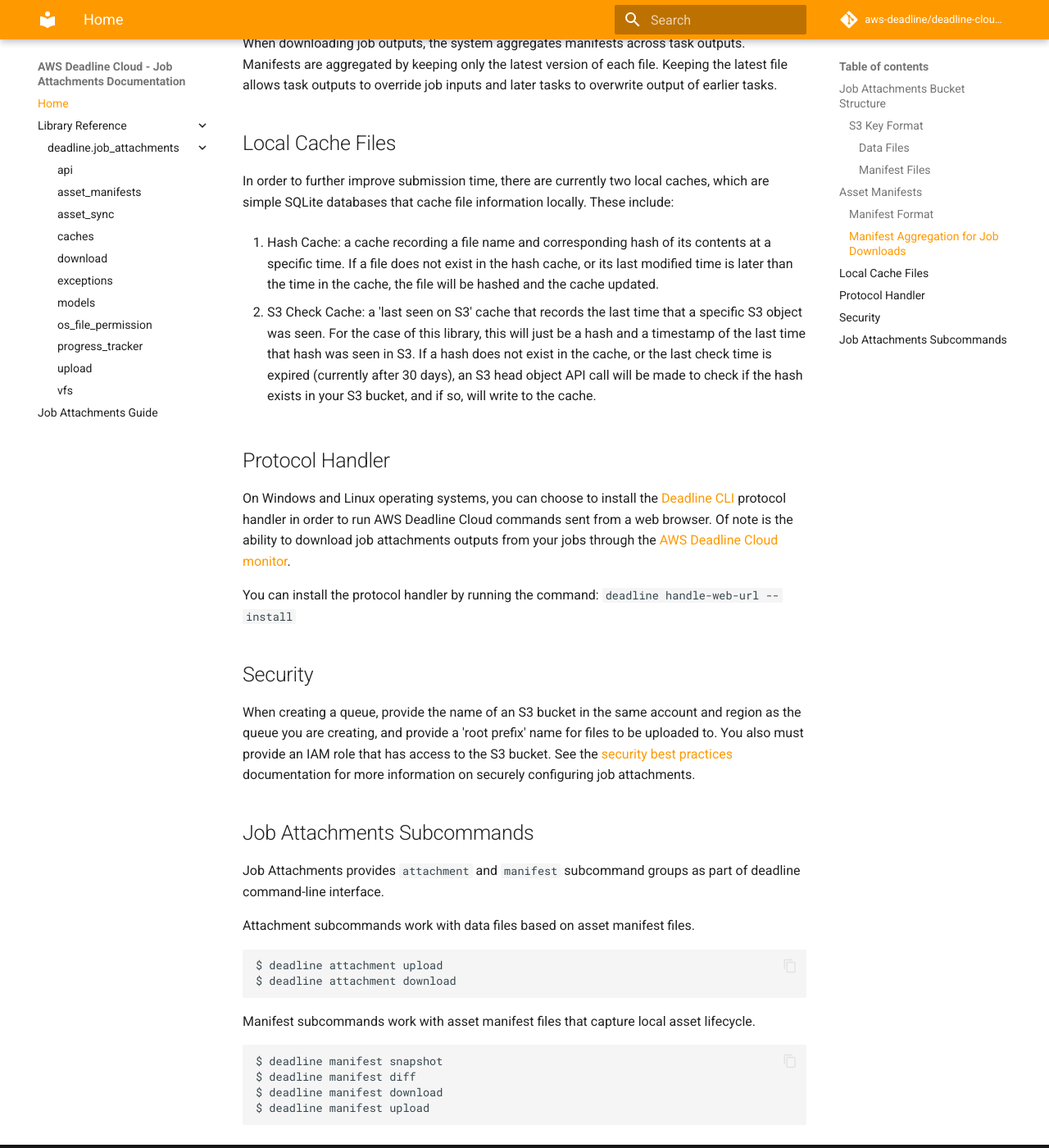
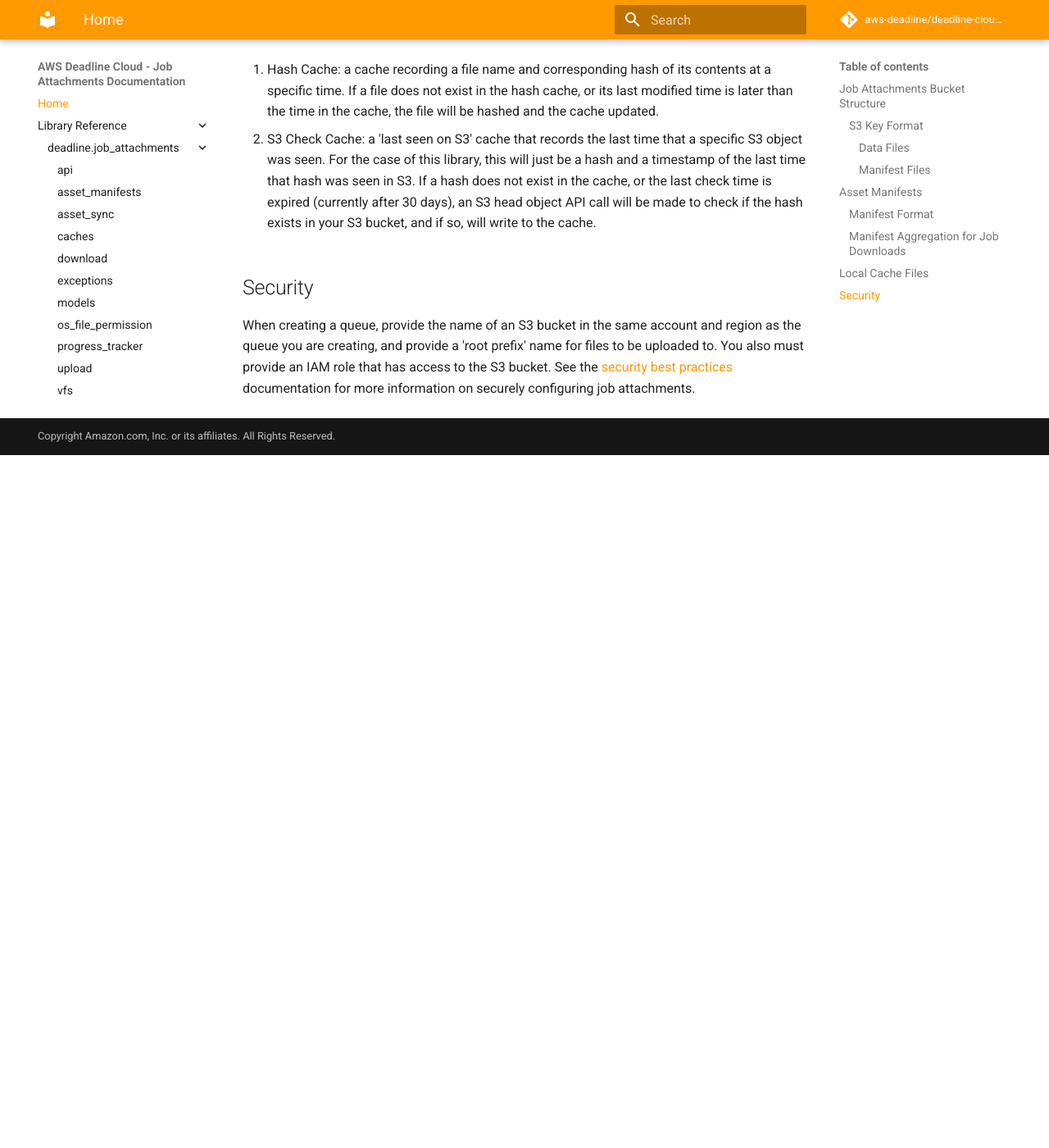
Before and after one commit to aws-deadline/deadline-cloud-job-attachments, an MkDocs documentation site: the page built from docs/index.md, in a window 1280 px wide and 1400 px high, scrolled down 3630 px. Shown: the whole window at 82% size. Built offline with MkDocs 1.6.1 and Material for MkDocs 9.7.7, drawn with Linux system fonts in a browser that asks for light colours; comment, search, counter and statistics services are not loaded; after the commit the page ends 4185 px from its top, so only the background shows below that; some of the changed text lies outside the part shown.

Commit message:
chore(dev): remove dangling client references
Signed-off-by: Morgan Epp <60796713+epmog@users.noreply.github.com>

````diff
--- a/docs/index.md
+++ b/docs/index.md
@@ -3,8 +3,6 @@
 [Job attachments][job-attachments] enable you to transfer files back and forth between your workstation and [AWS Deadline Cloud][deadline-cloud], using an Amazon S3 bucket in your AWS account associated with your [AWS Deadline Cloud queues][queue].
 
 Job attachments uses your configured S3 bucket as a [content-addressable storage](https://en.wikipedia.org/wiki/Content-addressable_storage), which creates a snapshot of the files used in your job submission in [asset manifests](#asset-manifests), only uploading files that aren't already in S3. This saves you time and bandwidth when iterating on jobs. When an [AWS Deadline Cloud worker agent][worker-agent] starts working on a job with job attachments, it recreates the file system snapshot in the worker agent session directory, and uploads any outputs back to your S3 bucket.
-
-You can then easily download your outputs with the [deadline job download-output] command, or using the [protocol handler](#protocol-handler) to download from a click of a button in the [AWS Deadline Cloud monitor][monitor].
 
 Job attachments also works as an auxiliary storage when used with [AWS Deadline Cloud storage profiles][shared-storage], allowing you to flexibly upload files to your Amazon S3 bucket that aren't on your configured shared storage.
 
@@ -13,12 +11,9 @@
 [job-attachments]: https://docs.aws.amazon.com/deadline-cloud/latest/userguide/storage-job-attachments.html
 [deadline-cloud]: https://docs.aws.amazon.com/deadline-cloud/latest/userguide/what-is-deadline-cloud.html
 [queue]: https://docs.aws.amazon.com/deadline-cloud/latest/userguide/queues.html
-[monitor]: https://docs.aws.amazon.com/deadline-cloud/latest/userguide/working-with-deadline-monitor.html
 [shared-storage]: https://docs.aws.amazon.com/deadline-cloud/latest/userguide/storage-shared.html
 [worker-agent]: https://github.com/aws-deadline/deadline-cloud-worker-agent/blob/release/docs/
 [developer-guide]: https://docs.aws.amazon.com/deadline-cloud/latest/developerguide/what-job-attachments-uploads-to-amazon-s3.html
-[deadline job download-output]: cli_reference/deadline_job.md#download-output
-
 ## Job Attachments Bucket Structure
 
 The basic structure that job attachments uses in your S3 bucket is as follows:
@@ -82,8 +77,6 @@
 
 When starting work, the worker downloads the manifest associated with your job, and recreates the file structure of your submission locally, either downloading all files at once, or as needed if using the [virtual][vfs] job attachments filesystem type. When a task completes, the worker creates a new manifest for any outputs that were specified in the job submission, and uploads the manifest and the outputs back to your S3 bucket.
 
-Manifest files are written to a `manifests` directory within each job bundle that is added to the job history if submitted through the GUI (default: `~/.deadline/job_history`). A corresponding `manifest_s3_mapping` file is created alongside manifests, which specifies each local manifest file with the S3 manifest path in the submitted job's job attachments metadata.
-
 [vfs]: https://docs.aws.amazon.com/deadline-cloud/latest/userguide/storage-virtual.html
 
 ### Manifest Format
@@ -140,34 +133,6 @@
 [hash-cache]: https://github.com/aws-deadline/deadline-cloud-job-attachments/blob/mainline/src/deadline/job_attachments/caches/hash_cache.py
 [s3-check-cache]: https://github.com/aws-deadline/deadline-cloud-job-attachments/blob/mainline/src/deadline/job_attachments/caches/s3_check_cache.py
 
-## Protocol Handler
-
-On Windows and Linux operating systems, you can choose to install the [Deadline CLI](cli_reference/index.md) protocol handler in order to run AWS Deadline Cloud commands sent from a web browser. Of note is the ability to download job attachments outputs from your jobs through the [AWS Deadline Cloud monitor][downloading-output].
-
-You can install the protocol handler by running the command: `deadline handle-web-url --install`
-
-[downloading-output]: https://docs.aws.amazon.com/deadline-cloud/latest/userguide/download-finished-output.html
-
 ## Security
 
 When creating a queue, provide the name of an S3 bucket in the same account and region as the queue you are creating, and provide a 'root prefix' name for files to be uploaded to. You also must provide an IAM role that has access to the S3 bucket. See the [security best practices][ja-security] documentation for more information on securely configuring job attachments.
-
-## Job Attachments Subcommands
-
-Job Attachments provides `attachment` and `manifest` subcommand groups as part of deadline command-line interface.
-
-Attachment subcommands work with data files based on asset manifest files.
-
-```sh
-$ deadline attachment upload
-$ deadline attachment download
-```
-
-Manifest subcommands work with asset manifest files that capture local asset lifecycle.
-
-```sh
-$ deadline manifest snapshot
-$ deadline manifest diff
-$ deadline manifest download
-$ deadline manifest upload
-```
--- a/mkdocs.yml
+++ b/mkdocs.yml
@@ -42,7 +42,7 @@
       - "progress_tracker": code_reference/job_attachments_progress_tracker.md
       - "upload": code_reference/job_attachments_upload.md
       - "vfs": code_reference/job_attachments_vfs.md
-  - Job Attachments Guide: job_attachments_guide.md
+
 
 plugins:
   - search
--- a/pyproject.toml
+++ b/pyproject.toml
@@ -4,7 +4,7 @@
 
 [project]
 name = "deadline-job-attachments"
-description = "Library that implements functionality to support applications using AWS Deadline Cloud."
+description = "Library that enables file transfers between workstations and AWS Deadline Cloud using Amazon S3 buckets as content-addressed storage."
 authors = [{ name = "Amazon Web Services" }]
 dynamic = ["version"]
 readme = "README.md"
@@ -69,7 +69,7 @@
 
 [tool.hatch.build.targets.wheel]
 packages = ["src/deadline"]
-artifacts = ["*_version.py", "src/deadline/client/ui/translations/locales/*.json"]
+artifacts = ["*_version.py"]
 
 [tool.mypy]
 # Enables the type-checker on the interior of functions without type annotations.
````
Also changed, not shown: AGENTS.md (+2 -2 lines), CHANGELOG_GUIDELINES.md (+5 -5 lines), DEVELOPMENT.md (+0 -5 lines), README.md (+1 -1 lines), 1 other file.
